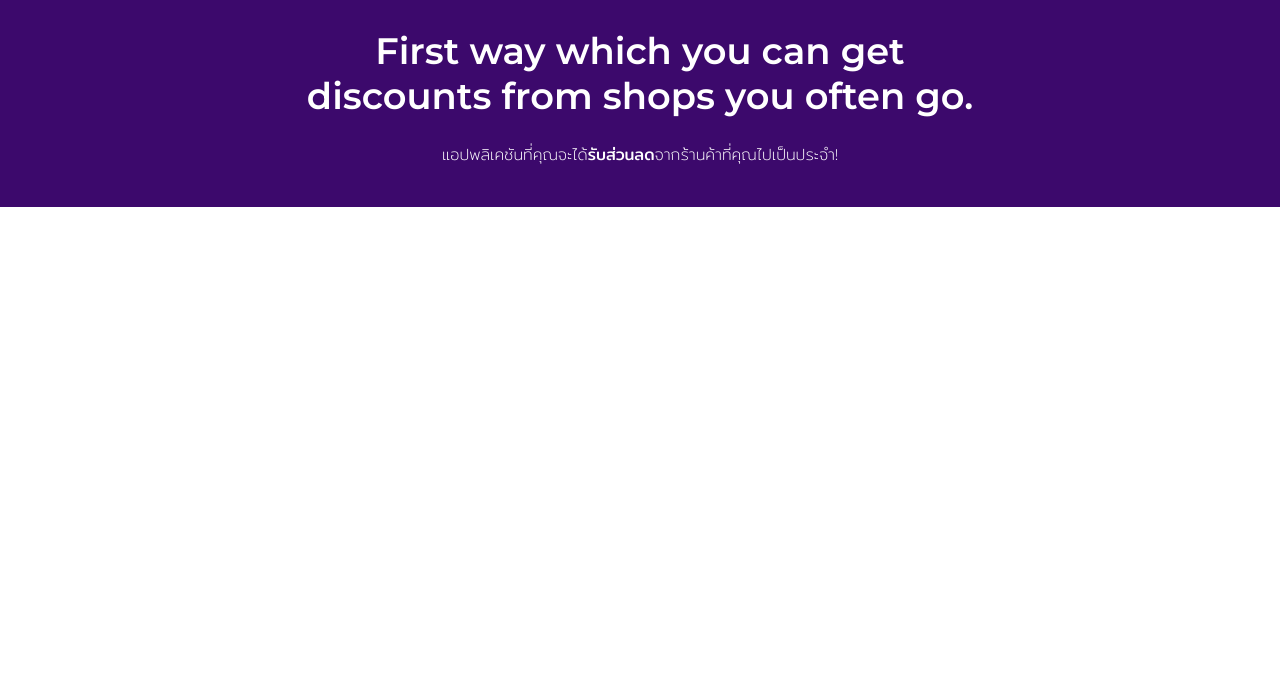
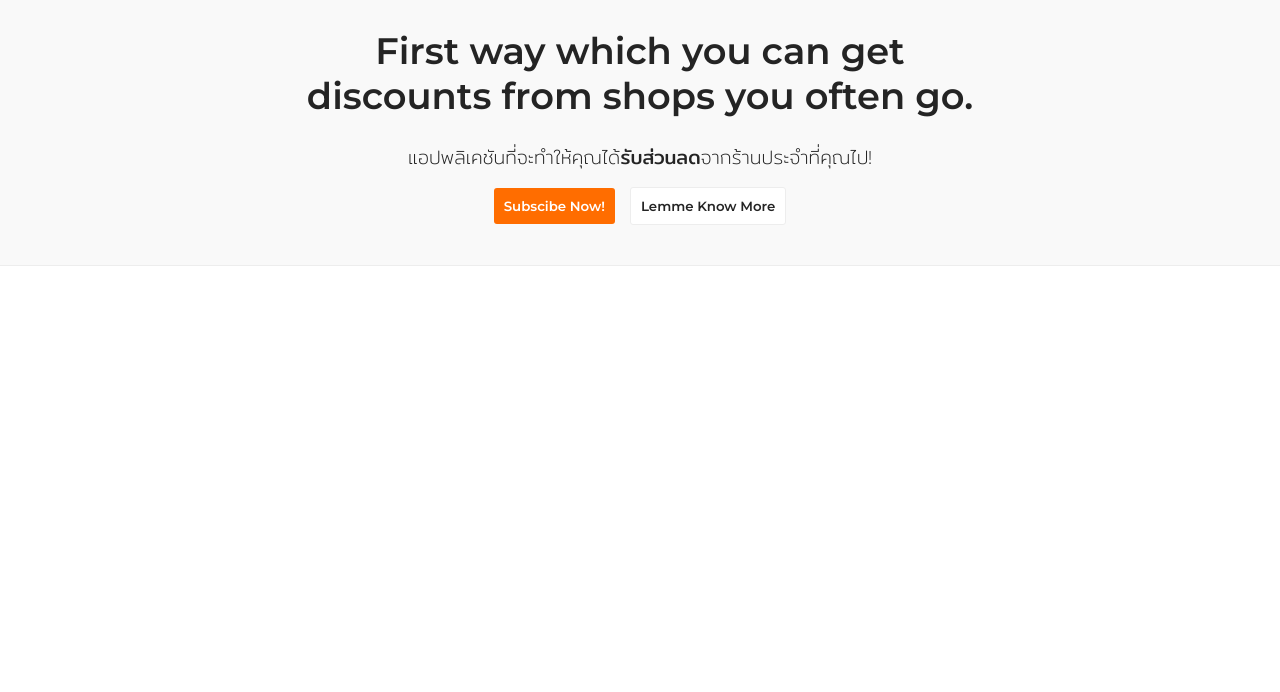
Before and after one commit to kaoapithepp/kaoapithepp.github.io, a plain HTML site: page index.html in a window 1280 px wide. Shown: the part 108-800 px from the top of the page. Drawn offline with Linux system fonts and the light colour scheme.

Commit message:
change-style-1

```diff
--- a/index.html
+++ b/index.html
@@ -19,8 +19,18 @@
                 <span>Do what you want, Get what you wish.</span>
             </div>
             <h1>First way which you can get<br> discounts from shops you often go.</h1>
-            <span class="describe-app">แอปพลิเคชันที่คุณจะได้<span style="font-weight: 400;">รับส่วนลด</span>จากร้านค้าที่คุณไปเป็นประจำ!</span>
+            <span class="describe-app">แอปพลิเคชันที่จะทำให้คุณได้<span style="font-weight: 400;">รับส่วนลด</span>จากร้านประจำที่คุณไป!</span>
+            <div class="button-set">
+                <button class="subscribe-but">Subscibe Now!</button>
+                <button class="learnmore-but">Lemme Know More</button>
+            </div>
         </div>
+        <div class="crew-section">
+
+
+        </div>
+
+
         <!--Website Scripting-->
         <script src="script/main.js"></script>
         <script src="https://kit.fontawesome.com/15de9505a5.js" crossorigin="anonymous"></script>
--- a/style/style.css
+++ b/style/style.css
@@ -3,8 +3,10 @@
 
 /*Color Swatches*/
 /*
-    Orange: FF6D00
-    Purple: 3C096C
+    Themed Orange: FF6D00
+    Themed Purple: 3C096C
+    Gray: 242424
+    Whitish: f2f2f2
 */
 
 body {
@@ -15,9 +17,9 @@ body {
 
 .head-section {
     padding: 40px;
-    background-color:#3C096C;
+    background-color:#f9f9f9;
     border: none;
-    /*border-bottom: 1px solid #ededed;*/
+    border-bottom: 1px solid #ededed;
     /*box-shadow: 0px 3px 6px rgba(0, 0, 0, 0.10);*/
 }
 
@@ -26,7 +28,7 @@ body {
     font-family: 'Montserrat', sans-serif;
     font-weight: 600;
     font-size: 2.3em;
-    color: #ffffff;
+    color: #242424;
     display: flex;
     justify-content: center;
     align-items: center;
@@ -44,14 +46,61 @@ body {
     font-family: 'Montserrat', sans-serif;
     font-weight: 400;
     font-size: 0.8em;
-    color: #e6e6e6;
+    color: #4e4e4e;
 }
 
 .describe-app {
     margin-top: 0px;
-    color: #ffffff;
+    color: #242424;
     display: flex;
     justify-content: center;
     text-align: center;
     font-weight: 300;
+    font-size: 1.2em;
 }
+
+.button-set{
+    margin-top: 15px;
+    display: flex;
+    justify-content: center;
+    align-items: center;
+}
+
+.subscribe-but {
+    margin-right: 15px;
+    font-family: 'Montserrat', sans-serif;
+    font-weight: 600;
+    color: white;
+    padding: 10px;
+    background-color: #FF6D00;
+    border: none;
+    border-radius: 3px;
+    transition: .3s;
+}
+
+.subscribe-but:hover {
+    transform: scale(1.1);
+    cursor: pointer;
+    background-color: #ff994b;
+}
+
+.subscribe-but:active{
+    background-color: #974200;
+}
+
+.learnmore-but {
+    font-family: 'Montserrat', sans-serif;
+    font-weight: 600;
+    color: #242424;
+    padding: 10px;
+    background-color: #ffffff;
+    border-radius: 3px;
+    border: 1px solid #ededed;
+    transition: .2s;
+}
+
+.learnmore-but:hover{
+    color: #4b4b4b;
+    cursor: pointer;
+    background-color: #f9f9f9;
+}
```
